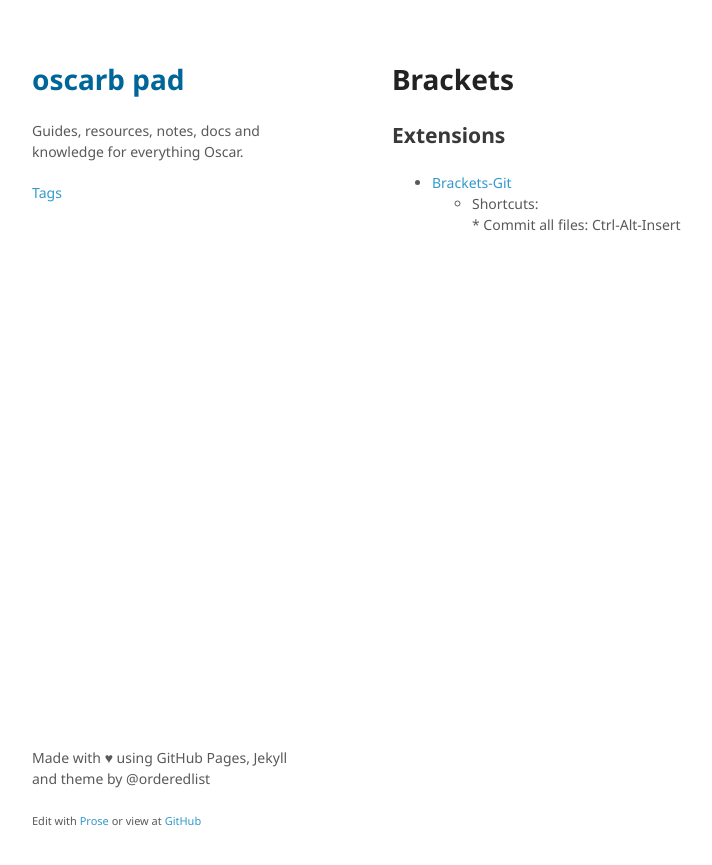
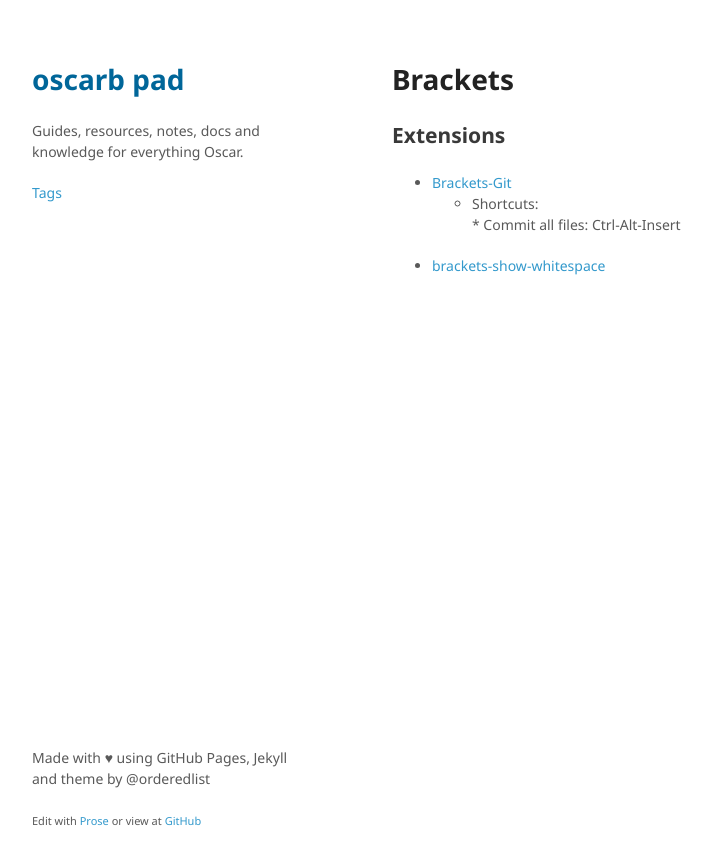
Before and after one commit to oscarb/pad, a Jekyll site: the page built from _docs/brackets.md, in a window 1280 px wide. Shown: the top 865 px of the page, without its empty margins (128-840 px from the left). Built offline with Jekyll 4.4.1, drawn with Linux system fonts in a browser that asks for light colours; some web fonts are replaced; part of the change alters nothing that is shown.

Commit message:
Updated brackets.md

```diff
--- a/_docs/brackets.md
+++ b/_docs/brackets.md
@@ -1,6 +1,8 @@
 ---
 title: Brackets
-tags: [apps]
+tags:
+  - apps
+published: true
 ---
 
 # Brackets
@@ -10,3 +12,4 @@ tags: [apps]
 * [Brackets-Git](https://github.com/zaggino/brackets-git)
 	- Shortcuts:
     	* Commit all files: Ctrl-Alt-Insert
+* [brackets-show-whitespace](https://github.com/DennisKehrig/brackets-show-whitespace)
```
